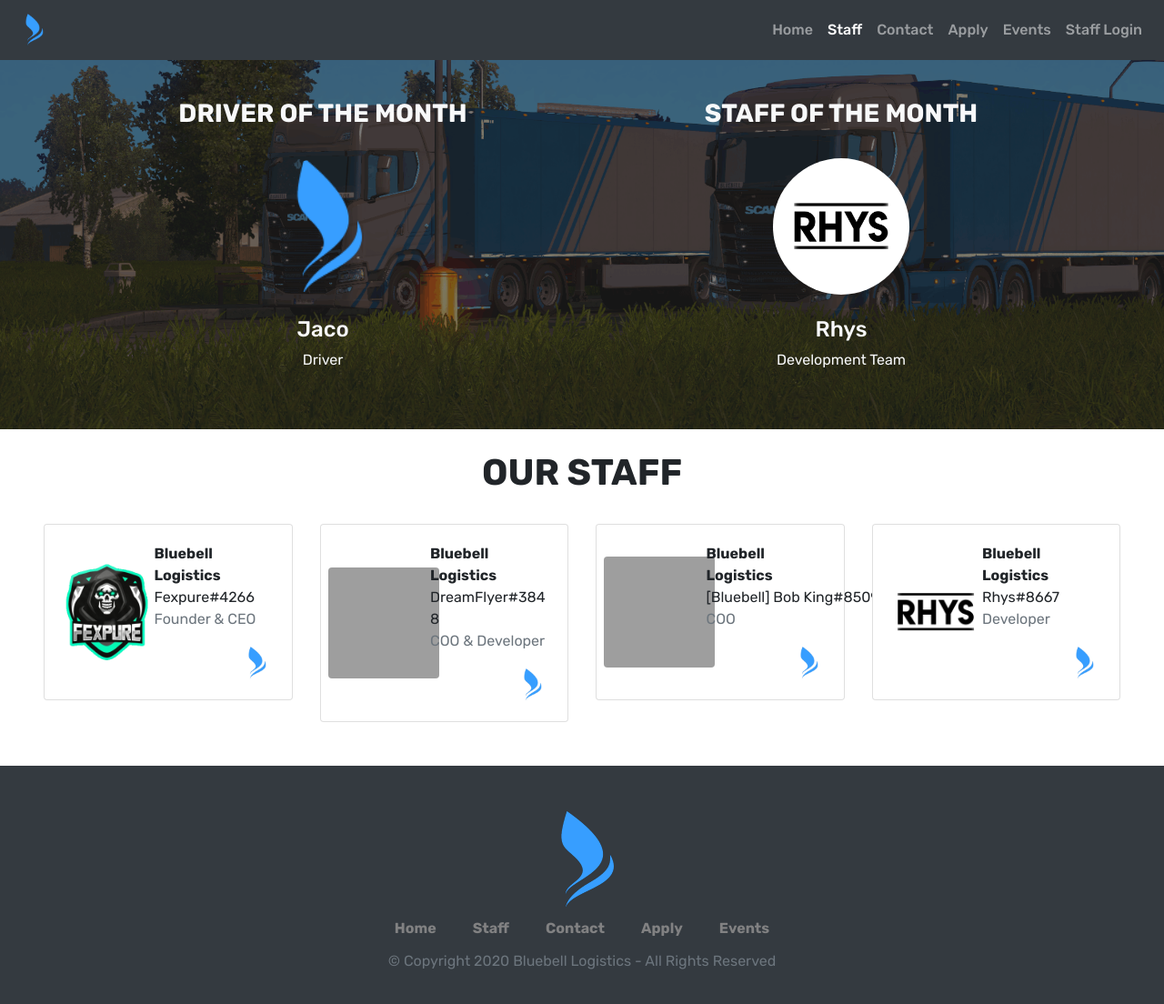
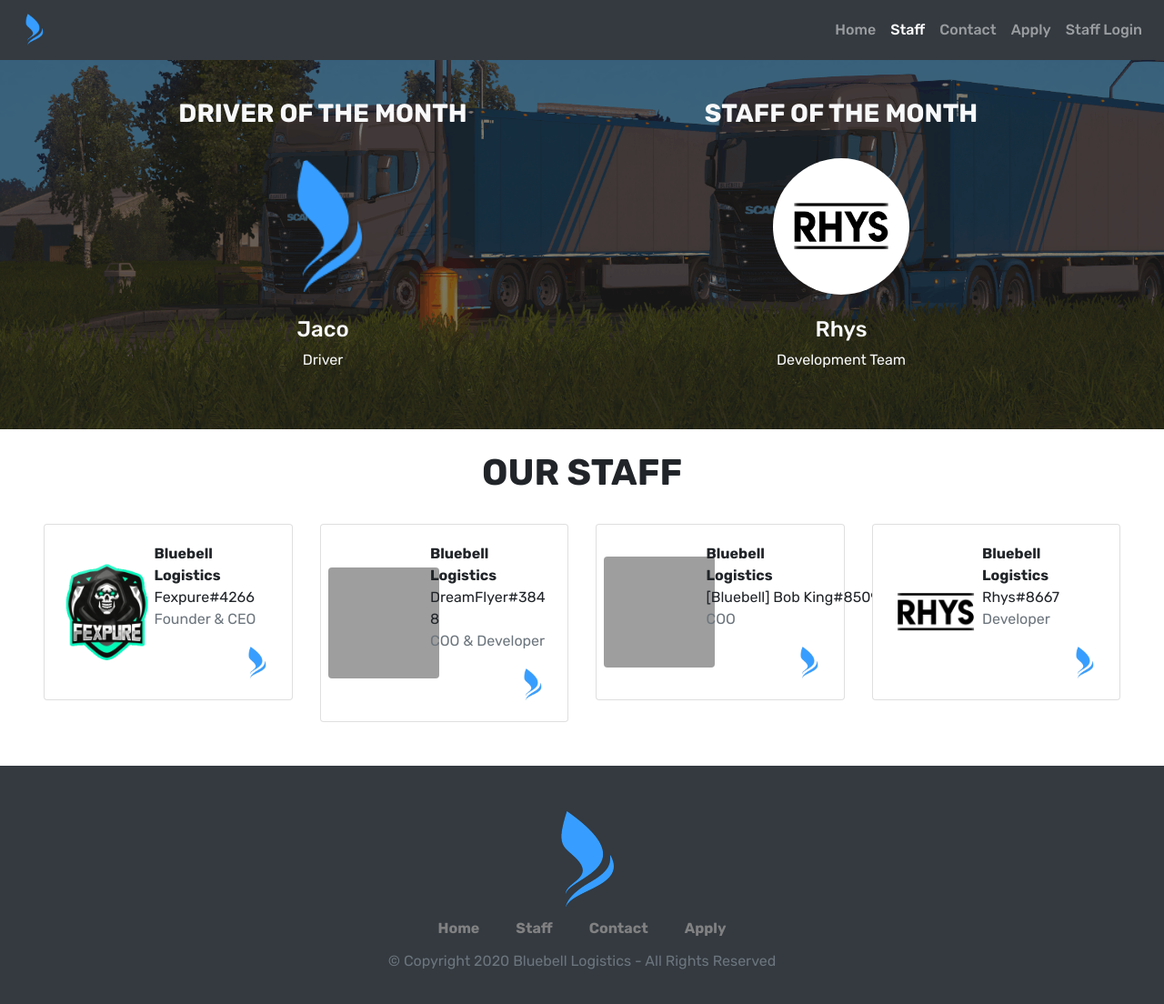
Before and after one commit to HJFallen/bbl, a plain HTML site: page staff.html in a window 1280 px wide. Shown: the whole page at 91% size. Drawn offline with nearby package versions, Linux system fonts and the light colour scheme; grey boxes are pictures that could not be loaded.

Commit message:
Removed redundant events page

```diff
--- a/staff.html
+++ b/staff.html
@@ -26,7 +26,6 @@
                 <a class="nav-item nav-link active" href="#">Staff</a>
                 <a class="nav-item nav-link" href="contact.html">Contact</a>
                 <a class="nav-item nav-link" href="apply.html">Apply</a>
-                <a class="nav-item nav-link" href="events.html">Events</a>
                 <a class="nav-item nav-link" href="stafflogin.html">Staff Login</a>
             </div>
             </div>
@@ -151,7 +150,6 @@
                             <a class="footerLink" href="#"><li class="list-group-item border-0 group-item-action list-group-item-light bg-transparent font-weight-bold">Staff</li></a>
                             <a class="footerLink" href="contact.html"><li class="list-group-item border-0 group-item-action list-group-item-light bg-transparent font-weight-bold">Contact</li></a>
                             <a class="footerLink" href="apply.html"><li class="list-group-item border-0 group-item-action list-group-item-light bg-transparent font-weight-bold">Apply</li></a>
-                            <a class="footerLink" href="events.html"><li class="list-group-item border-0 group-item-action list-group-item-light bg-transparent font-weight-bold">Events</li></a>
                         </ul>
                     </div>
                     <p class="row-3 text-muted text-center">© Copyright 2020 Bluebell Logistics - All Rights Reserved</p>
```
Also changed, not shown: apply.html (+0 -2 lines), contact.html (+0 -2 lines), index.html (+0 -2 lines).
